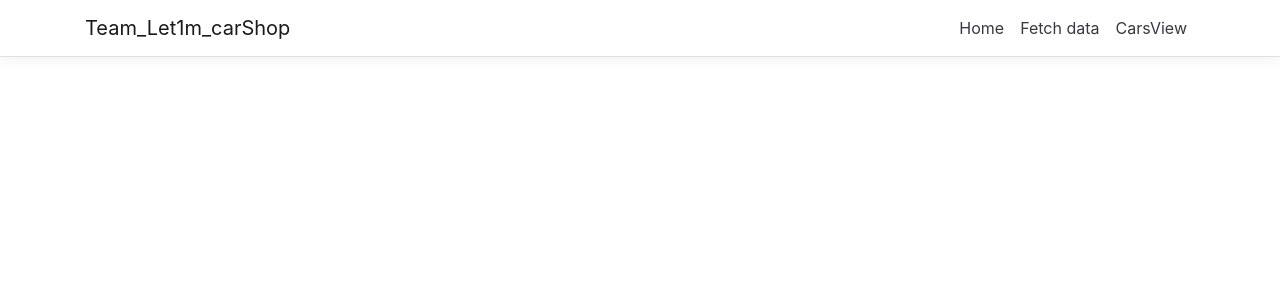
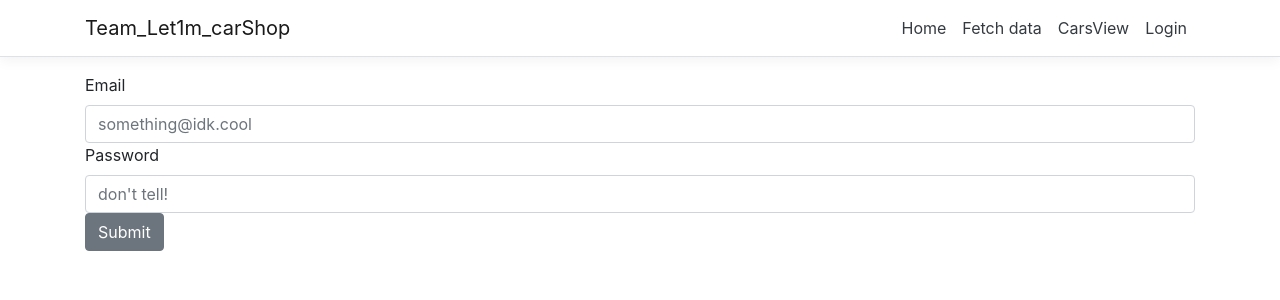
Before and after one commit to nord1337/BarsGroupProjBVN, a React (Create React App) app in the folder ClientApp/: page /Log in a window 1280 px wide. Shown: the top 300 px of the page. Built offline with nearby package versions, Linux system fonts and the light colour scheme.

Commit message:
login added

```diff
--- a/ClientApp/src/App.js
+++ b/ClientApp/src/App.js
@@ -3,8 +3,9 @@ import { Route } from 'react-router';
 import { Layout } from './components/Layout';
 import { Home } from './components/HomeView/Home';
 import { FetchData } from './components/FetchData';
-import { CarsView } from './components/CarsList/CarsView'
-import './custom.css'
+import { CarsView } from './components/CarsList/CarsView';
+import { Login } from './components/Login';
+import './custom.css';
 
 export default class App extends Component {
   static displayName = App.name;
@@ -15,6 +16,7 @@ export default class App extends Component {
         <Route exact path='/' component={Home} />
         <Route path='/fetch-data' component={FetchData} />
         <Route path='/Cars' component={CarsView} />
+        <Route path='/Log' component={Login} />
       </Layout>
     );
   }
--- a/ClientApp/src/components/Login.js
+++ b/ClientApp/src/components/Login.js
@@ -1 +1,50 @@
 import React, { Component } from 'react';
+import { Form, FormGroup, Label, Input, Button } from 'reactstrap'
+
+export class Login extends Component {
+    render() {
+        return (
+            <Form>
+                <div>
+                <FormGroup className="mb-2 me-sm-2 mb-sm-0">
+
+                    <Label
+                        className="me-sm-2"
+                        for="exampleEmail"
+                    >
+                        Email
+                    </Label>
+                    <Input
+                        id="exampleEmail"
+                        name="email"
+                        placeholder="something@idk.cool"
+                        type="email"
+                    />
+                    </FormGroup>
+                </div>
+                <div>
+                <FormGroup className="mb-2 me-sm-2 mb-sm-0">
+                    <Label
+                        className="me-sm-2"
+                        for="examplePassword"
+                    >
+                        Password
+                    </Label>
+                    <Input
+                        id="examplePassword"
+                        name="password"
+                        placeholder="don't tell!"
+                        type="password"
+                    />
+                    </FormGroup>
+                    </div>
+
+                <div>
+                <Button>
+                    Submit
+                    </Button>
+                </div>
+            </Form>
+        )
+    }
+}
--- a/ClientApp/src/components/NavMenu.js
+++ b/ClientApp/src/components/NavMenu.js
@@ -2,6 +2,7 @@ import React, { Component } from 'react';
 import { Collapse, Container, Navbar, NavbarBrand, NavbarToggler, NavItem, NavLink } from 'reactstrap';
 import { Link } from 'react-router-dom';
 import './NavMenu.css';
+
 
 export class NavMenu extends Component {
   static displayName = NavMenu.name;
@@ -12,7 +13,7 @@ export class NavMenu extends Component {
     this.toggleNavbar = this.toggleNavbar.bind(this);
     this.state = {
       collapsed: true
-    };
+      };
   }
 
   toggleNavbar () {
@@ -39,6 +40,9 @@ export class NavMenu extends Component {
                 <NavItem>
                   <NavLink tag={Link} className="text-dark" to="/Cars">CarsView</NavLink>
                 </NavItem>
+                <NavItem>
+                   <NavLink tag={Link} className="text-dark" to="/Log">Login</NavLink>
+                </NavItem>
               </ul>
             </Collapse>
           </Container>
```
